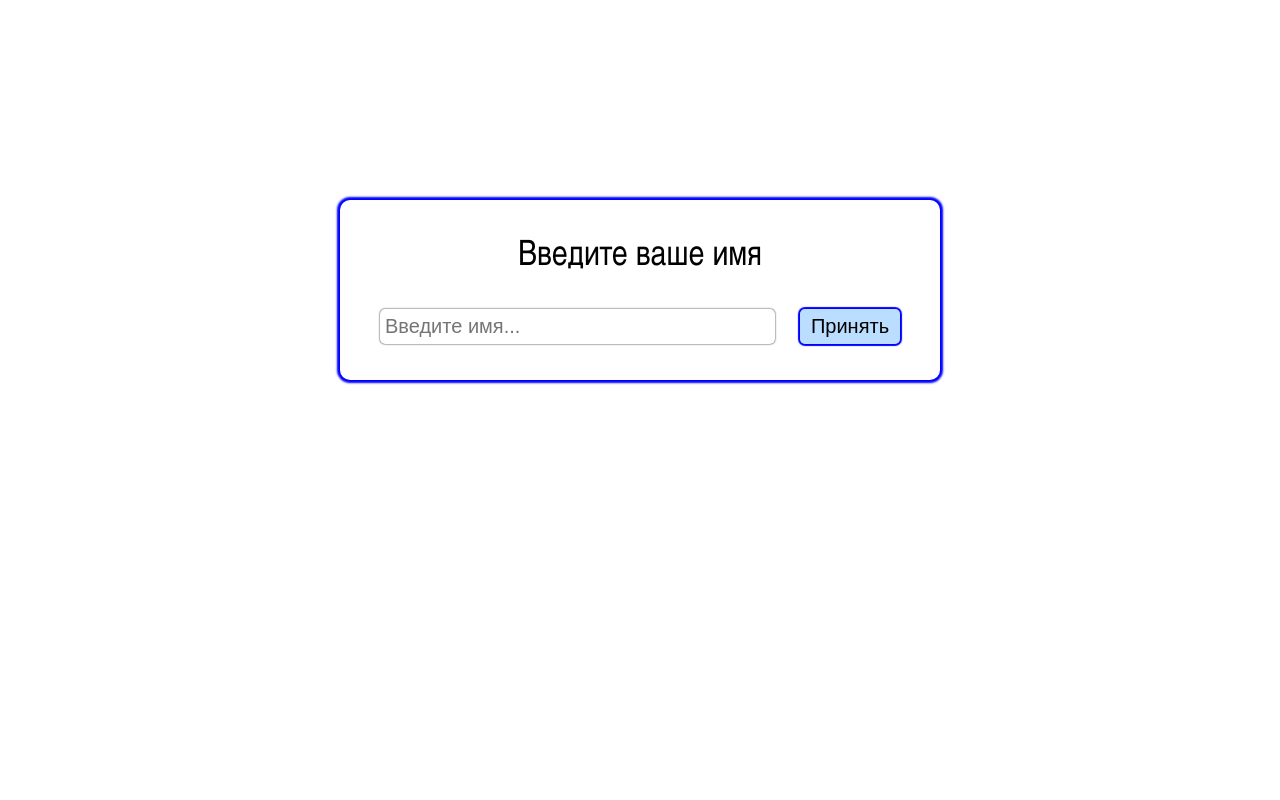
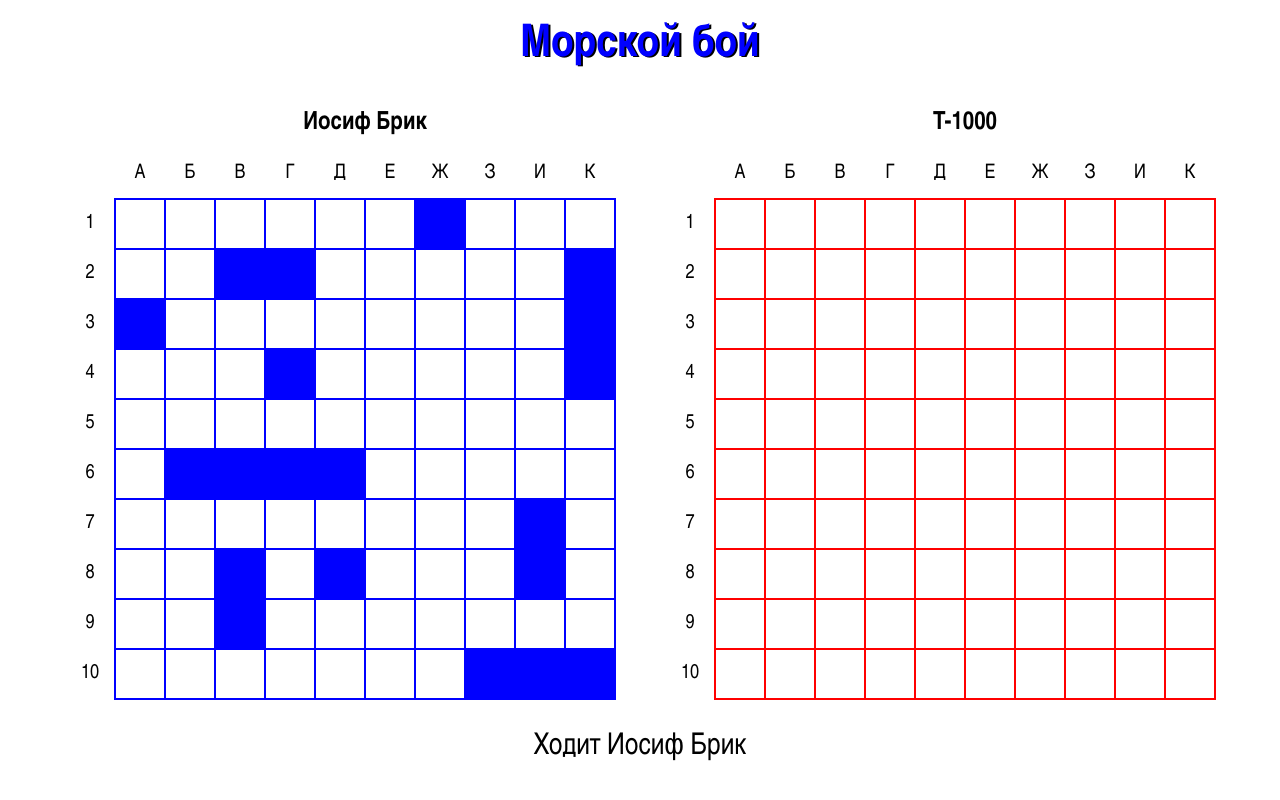
Before and after one commit to AndreyKosDir/Sea-Battle, a Vue app: page / in a window 1280 px wide. Built offline with nearby package versions, Linux system fonts and the light colour scheme.

Commit message:
Исправлены недочеты.

```diff
--- a/src/App.vue
+++ b/src/App.vue
@@ -8,7 +8,6 @@
                         :board="playerField"
                         :player="'human'"
                         :name="playerName"
-                        :aiShoots="AIShoots"
                 />
                 <Player
                         :board="computerField"
@@ -38,7 +37,11 @@
         components: {GameOver, StartMenu, Player},
         data() {
             return {
-                hideGame: true,
+
+                playerField: new BattleField().field,
+                computerField: new BattleField().field,
+
+                hideGame: false,
                 AI: new AI(),
                 AIShoots: 0,
                 humanTurn: true,
@@ -53,14 +56,19 @@
         methods: {
             startGame() {
                 this.hideGame = false;
+
             },
 
             assignName(name, recipient) {
                 this[recipient] = name;
             },
 
-            playerShoots(inTheMark) {
-                if (inTheMark) {
+            playerShoots(cellCoords) {
+                const {x, y} = cellCoords;
+                const cell = this.computerField[y][x];
+                cell.shoot = true;
+
+                if (cell.ship) {
                     this.playerScore += 1;
                     this.humanTurn = true;
                 } else {
@@ -104,27 +112,10 @@
                 this.playerScore = 0;
                 this.computerScore = 0;
                 this.humanTurn = true;
+                this.playerField = new BattleField().field;
+                this.computerField = new BattleField().field;
                 this.AI = new AI();
             },
-        },
-
-        computed: {
-            playerField() {
-                if (!this.gameOver) {
-                    return new BattleField().field;
-                }
-
-                return [];
-            },
-
-            computerField() {
-                if (!this.gameOver) {
-                    return new BattleField().field;
-                }
-
-                return [];
-            }
-
         },
 
         watch: {
--- a/src/components/Cell.vue
+++ b/src/components/Cell.vue
@@ -10,66 +10,54 @@
 <script>
     export default {
         name: "Cell",
-        props: ["line", "column", "player", "cellInfo", "humanTurn", "aiShoots"],
+        props: ["line", "column", "player", "cell", "humanTurn"],
         data() {
             return {
-                shoot: this.cellInfo.shoot,
-                isShip: this.cellInfo.ship,
+                isShip: this.cell.ship,
                 style: ''
             }
         },
 
         methods: {
             fire() {
-                if (this.player === 'human' || this.cellInfo.shoot || !this.humanTurn) {
+                if (this.player === 'human' || this.cell.shoot || !this.humanTurn) {
                     return;
                 }
 
-                this.shoot = true;
-                this.updateStyle();
+                const x = this.column;
+                const y = this.line
 
-                if (this.isShip) {
-                    this.$emit('shootInShip', true);
-                } else {
-                    this.$emit('shootInShip', false);
-                }
+                this.$emit('shoot', {x, y});
             },
 
-            getStyle() {
-
-                if (this.isShip && this.shoot) {
-                    return 'ship-shoot';
-                }
-
-                if (this.shoot) {
-                    return 'off-the-mark'
-                }
-
-                if (this.isShip && this.player === 'human') {
-                    return 'ship'
-                }
-            },
-
-            updateStyle() {
-                this.style = this.getStyle();
-            },
-        },
-
-        watch: {
-            aiShoots() {
-                if (this.isShip && this.cellInfo.shoot) {
+            setStyle() {
+                if (this.isShip && this.cell.shoot) {
                     this.style = 'ship-shoot';
                     return;
                 }
 
-                if (this.cellInfo.shoot) {
+                if (this.cell.shoot) {
                     this.style = 'off-the-mark';
                 }
+
+                if (this.isShip && this.player === 'human') {
+                    this.style = 'ship';
+                }
             },
+
+        },
+
+        watch: {
+            cell: {
+                handler() {
+                    this.setStyle();
+                },
+                deep: true,
+            }
         },
 
         beforeMount() {
-            this.updateStyle();
+            this.setStyle();
         }
     }
 </script>
@@ -189,6 +177,13 @@
         background-color: red;
     }
 
+    /**
+    Нужен только для отладки
+     */
+    .computer .ship {
+        background-color: gray;
+    }
+
     .computer .off-the-mark:before,
     .computer .off-the-mark:hover:before,
     .computer .off-the-mark:after,
--- a/src/components/CellLine.vue
+++ b/src/components/CellLine.vue
@@ -1,15 +1,14 @@
 <template>
-    <div>
+    <div class="cell-line">
         <Cell
-                v-for="(el, i) of cells"
-                :key="row + '' + i"
-                :line="i"
-                :column="row"
-                :cellInfo="el"
+                v-for="(cell, column) of cellsArr"
+                :key="column"
+                :column="column"
+                :line="line"
+                :cell="cell"
                 :player="player"
                 :humanTurn="humanTurn"
-                :aiShoots="aiShoots"
-                @shootInShip="shoot"
+                @shoot="shoot"
         />
     </div>
 </template>
@@ -19,15 +18,17 @@
     export default {
         name: "CellLine",
         components: {Cell},
-        props: ["player", "cells", "row", "humanTurn", "aiShoots"],
+        props: ["player", "cellsArr", "line", "humanTurn"],
         methods: {
-            shoot(inTheMark) {
-                this.$emit('shoot', inTheMark);
+            shoot(cellCoords) {
+                this.$emit('shoot', cellCoords);
             }
         },
     }
 </script>
 
 <style scoped>
-
+    .cell-line {
+        display: flex;
+    }
 </style>
--- a/src/components/GameOver.vue
+++ b/src/components/GameOver.vue
@@ -29,7 +29,7 @@
         position: absolute;
         width: 100vw;
         height: 100vh;
-        background-color: white;
+        background-color: rgba(255, 255, 255, 0.3);
         display: flex;
         justify-content: center;
         align-items: start;
--- a/src/components/Player.vue
+++ b/src/components/Player.vue
@@ -3,21 +3,19 @@
         <span class="playerName">{{name}}</span>
         <div class="game-field">
             <div class="alpha">
-                <div v-for="line of lines" :key="line">{{line}}</div>
+                <div v-for="columnName of columnsName" :key="columnName">{{columnName}}</div>
             </div>
             <div class="numbers">
-                <div v-for="(line, column) of lines" :key="column">{{column + 1}}</div>
+                <div v-for="(columnName, index) of columnsName" :key="index">{{index + 1}}</div>
             </div>
             <div class="battle-field">
                 <CellLine
-
                         :player="player"
-                        v-for="(line, column) of board"
-                        :cells="line"
-                        :row="column"
-                        :key="column"
+                        v-for="(cellsArr, line) of board"
+                        :cellsArr="cellsArr"
+                        :line="line"
+                        :key="line + cellLineKey"
                         :humanTurn="humanTurn"
-                        :aiShoots="aiShoots"
                         @shoot="shoot"
                 >
                 </CellLine>
@@ -32,17 +30,26 @@
     export default {
         name: "Player",
         components: {CellLine},
-        props: ["board", "player", "name", "humanTurn", "aiShoots"],
+        props: ["board", "player", "name", "humanTurn"],
         data() {
             return {
-                lines: ['A', 'Б', 'В', 'Г', 'Д', 'Е', 'Ж', 'З', 'И', 'К'],
+                columnsName: ['A', 'Б', 'В', 'Г', 'Д', 'Е', 'Ж', 'З', 'И', 'К'],
+                cellLineKey: Date.now()
+            };
+        },
+        methods: {
+            shoot(cellCoords) {
+                this.$emit('player-shoots', cellCoords);
+            },
+            forceRerender() {
+                this.cellLineKey = Date.now();
             }
         },
-        methods: {
-            shoot(inTheMark) {
-                this.$emit('player-shoots', inTheMark);
+        watch: {
+            board() {
+                this.forceRerender();
             }
-        },
+        }
     }
 </script>
 
@@ -101,6 +108,7 @@
         width: 500px;
         height: 500px;
         display: flex;
+        flex-direction: column;
     }
 
     .human .battle-field {
--- a/src/components/UI/Input.vue
+++ b/src/components/UI/Input.vue
@@ -50,7 +50,7 @@
     }
 
     input {
-        width: 390px;
+        width: 380px;
         height: 35px;
         padding-left: 5px;
         font-size: 20px;
```
